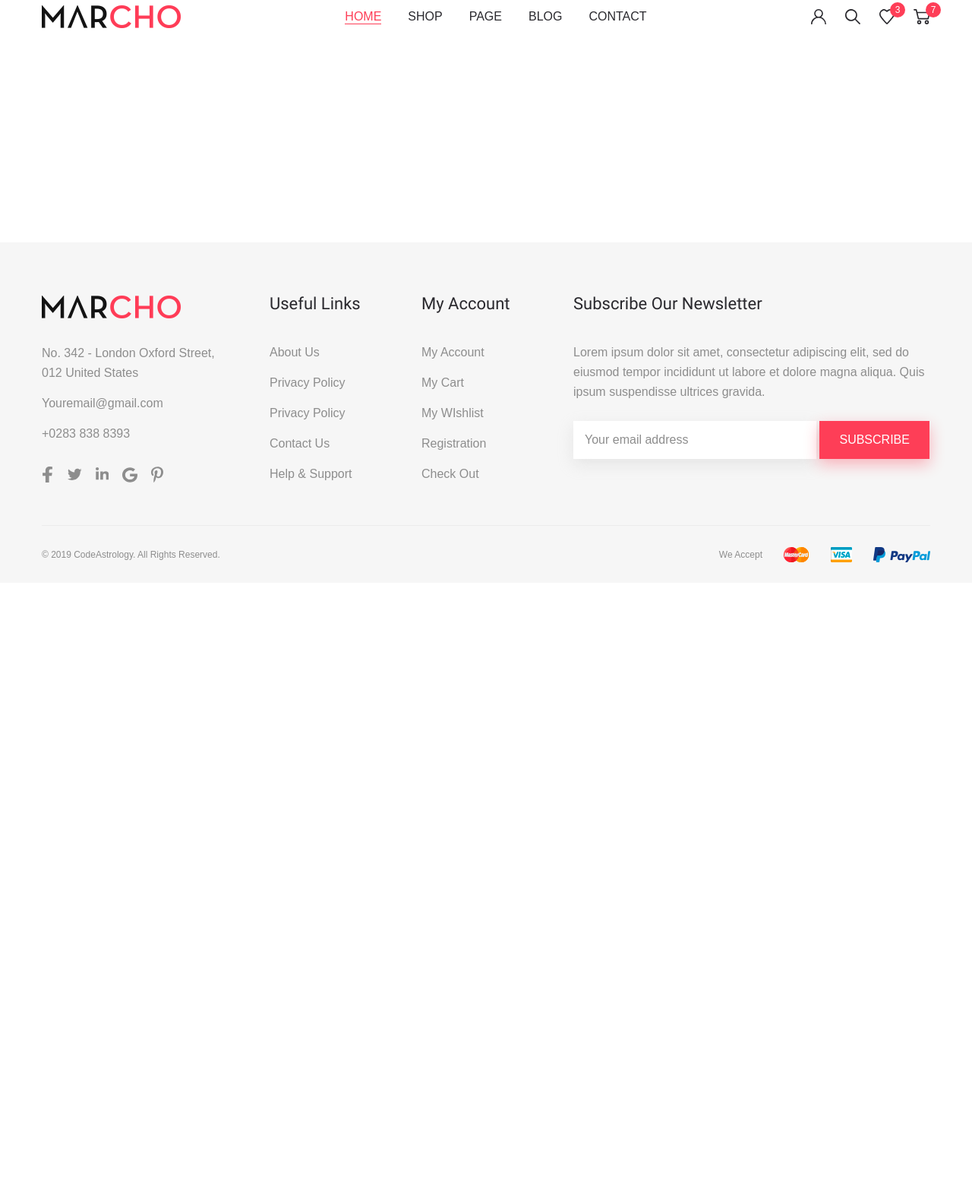
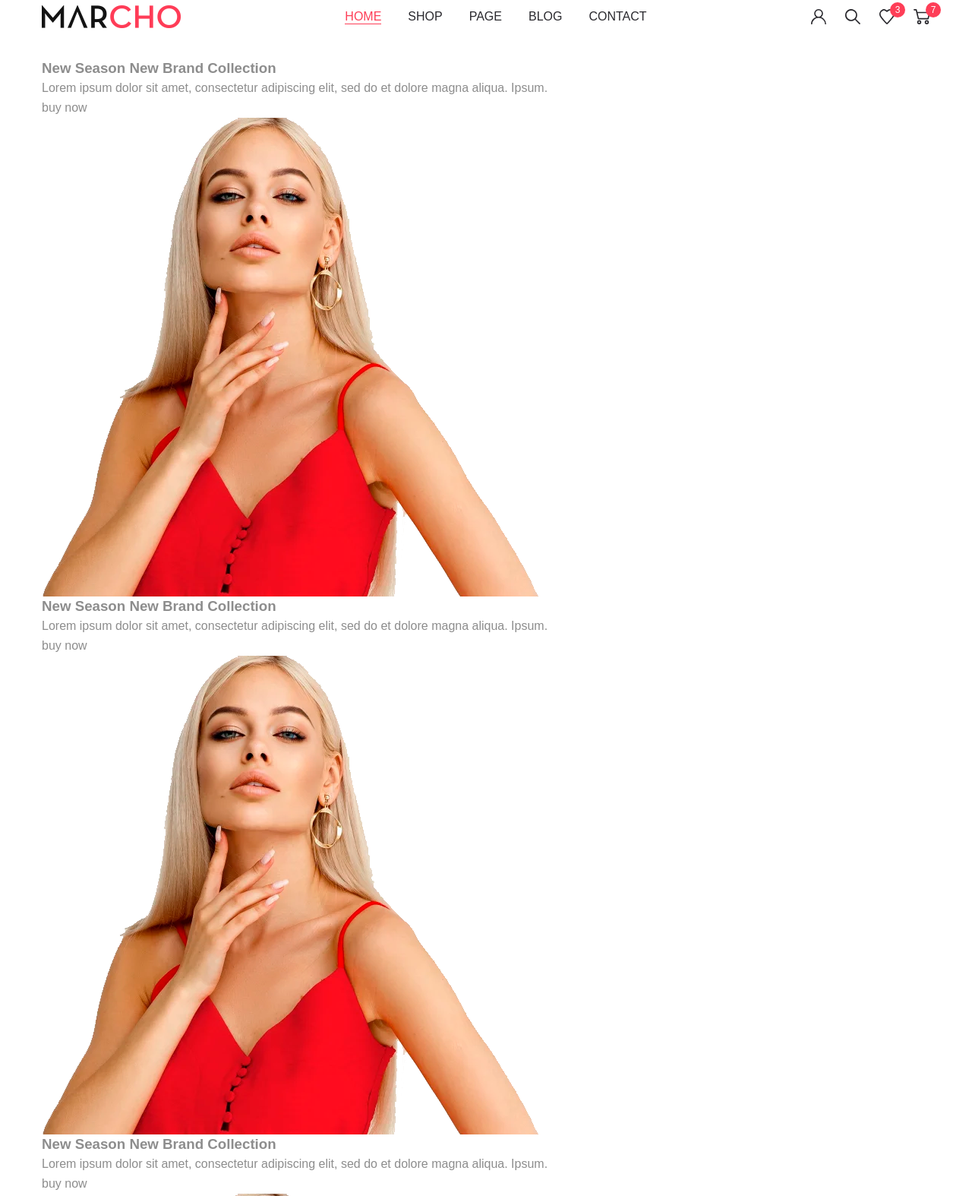
Before and after one commit to andreysvishchev/Marcho, a website: page app/index.html in a window 1280 px wide. Shown: the part 33-1607 px from the top of the page at 76% size. Before the commit the page ends 800 px from the top, so only its background shows below. Drawn offline with nearby package versions, Linux system fonts and the light colour scheme; files that its build step writes are made by us from their sources; files whose address does not match are found by name.

Commit message:
added slider

```diff
--- a/app/index.html
+++ b/app/index.html
@@ -53,10 +53,74 @@
       </div>
     </div>
   </header>
-<main class="main">
+  <main class="main">
+    <section class="top-slider">
+      <div class="container">
+        <div class="top-slider__inner">
+          <div class="top-slider__item">
+            <div class="top-slider__contetn">
+              <h3 class="top-slider__title">
+                New Season
+                New Brand Collection
+              </h3>
+              <p class="top-slider__text">
+                Lorem ipsum dolor sit amet, consectetur adipiscing elit, sed do
+                et dolore magna aliqua. Ipsum.
+              </p>
+              <a class="top-slider__link" href="#">buy now</a>
+            </div>
+            <img class="top-slider__img" src="images/slider/photo.png" alt="slider images">
+          </div>
 
-</main>
-<footer class="footer">
+          <div class="top-slider__item">
+            <div class="top-slider__contetn">
+              <h3 class="top-slider__title">
+                New Season
+                New Brand Collection
+              </h3>
+              <p class="top-slider__text">
+                Lorem ipsum dolor sit amet, consectetur adipiscing elit, sed do
+                et dolore magna aliqua. Ipsum.
+              </p>
+              <a class="top-slider__link" href="#">buy now</a>
+            </div>
+            <img class="top-slider__img" src="images/slider/photo.png" alt="slider images">
+          </div>
+
+          <div class="top-slider__item">
+            <div class="top-slider__contetn">
+              <h3 class="top-slider__title">
+                New Season
+                New Brand Collection
+              </h3>
+              <p class="top-slider__text">
+                Lorem ipsum dolor sit amet, consectetur adipiscing elit, sed do
+                et dolore magna aliqua. Ipsum.
+              </p>
+              <a class="top-slider__link" href="#">buy now</a>
+            </div>
+            <img class="top-slider__img" src="images/slider/photo.png" alt="slider images">
+          </div>
+
+          <div class="top-slider__item">
+            <div class="top-slider__contetn">
+              <h3 class="top-slider__title">
+                New Season
+                New Brand Collection
+              </h3>
+              <p class="top-slider__text">
+                Lorem ipsum dolor sit amet, consectetur adipiscing elit, sed do
+                et dolore magna aliqua. Ipsum.
+              </p>
+              <a class="top-slider__link" href="#">buy now</a>
+            </div>
+            <img class="top-slider__img" src="images/slider/photo.png" alt="slider images">
+          </div>
+        </div>
+      </div>
+    </section>
+  </main>
+  <footer class="footer">
     <div class="container">
       <div class="footer-top">
         <div class="footer-top__item footer-top__contact">
```
Also changed, not shown: app/images/slider/photo.png (added).
